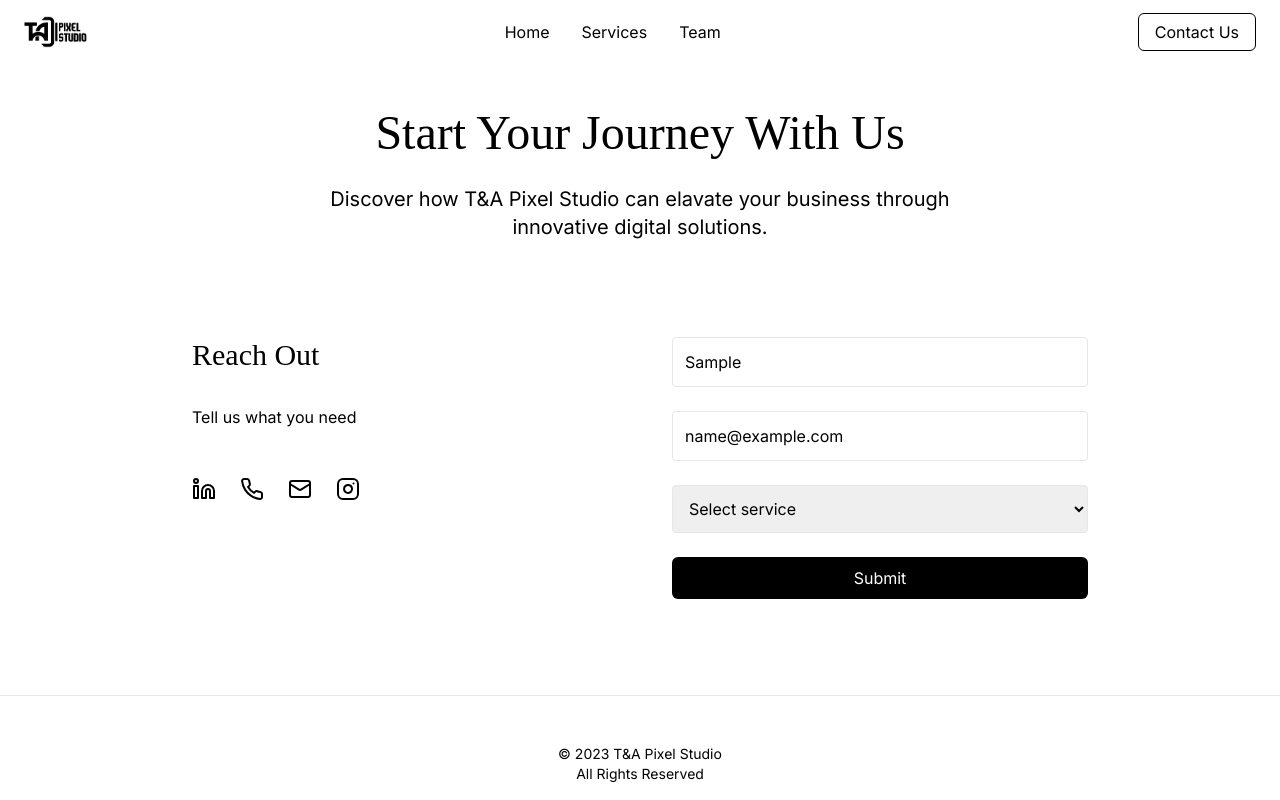
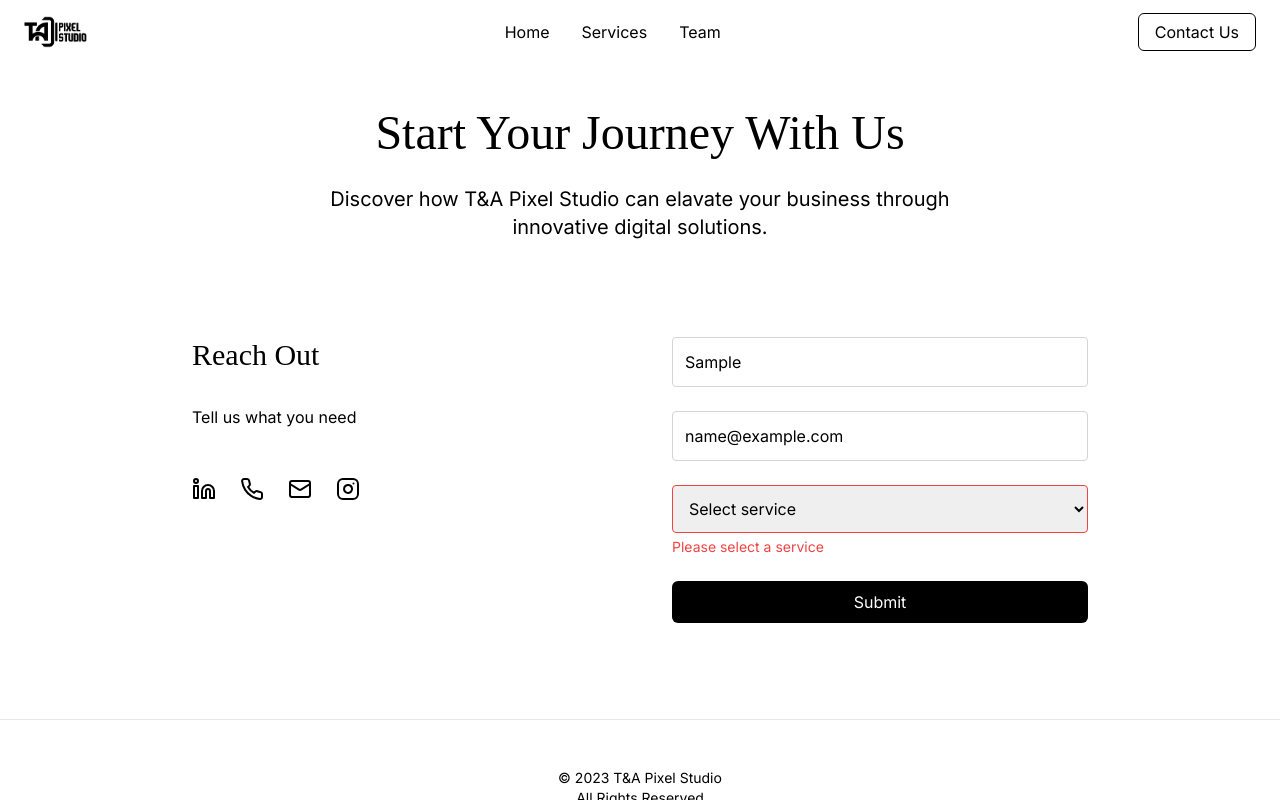
Before and after one commit to TMoyo22/ta-pixel-studio, a React (Vite) app: page /contact in a window 1280 px wide. Both pictures are taken after typing "Sample", "name@example.com" into the empty fields and a click on the button "Submit". Shown: the part 383-1183 px from the top of the page. Built offline with nearby package versions, Linux system fonts and the light colour scheme; grey boxes are pictures that could not be loaded; a web font is replaced by a local one.

Commit message:
Updated ContactForm.tsx

```diff
--- a/package.json
+++ b/package.json
@@ -10,6 +10,7 @@
     "preview": "vite preview"
   },
   "dependencies": {
+    "dotenv": "^16.4.7",
     "lucide-react": "^0.344.0",
     "react": "^18.3.1",
     "react-dom": "^18.3.1",
--- a/src/components/contact/ContactForm.tsx
+++ b/src/components/contact/ContactForm.tsx
@@ -1,10 +1,16 @@
 import { useState } from 'react';
 import { Button } from '../ui/Button';
+import { X } from 'lucide-react';
 
 interface FormData {
   name: string;
   email: string;
   service: string;
+}
+
+interface Notification {
+  type: 'success' | 'error';
+  message: string;
 }
 
 export function ContactForm() {
@@ -14,40 +20,156 @@ export function ContactForm() {
     service: ''
   });
 
-  const handleSubmit = (e: React.FormEvent) => {
+  const [errors, setErrors] = useState<Partial<FormData>>({});
+  const [notification, setNotification] = useState<Notification | null>(null);
+
+  const validateForm = (): boolean => {
+    const newErrors: Partial<FormData> = {};
+
+    // Name validation - only letters and spaces
+    if (!formData.name.trim() || !/^[A-Za-z\s]+$/.test(formData.name)) {
+      newErrors.name = 'Please enter a valid name (letters only)';
+    }
+
+    // Email validation
+    const emailRegex = /^[^\s@]+@[^\s@]+\.[^\s@]+$/;
+    if (!formData.email.trim() || !emailRegex.test(formData.email)) {
+      newErrors.email = 'Please enter a valid email address';
+    }
+
+    // Service validation
+    if (!formData.service) {
+      newErrors.service = 'Please select a service';
+    }
+
+    setErrors(newErrors);
+    return Object.keys(newErrors).length === 0;
+  };
+
+  const clearForm = () => {
+    setFormData({
+      name: '',
+      email: '',
+      service: ''
+    });
+    setErrors({});
+  };
+
+  const handleSubmit = async (e: React.FormEvent) => {
     e.preventDefault();
-    console.log(formData);
+
+    if (!validateForm()) {
+      return;
+    }
+
+    try {
+      const response = await fetch('https://pixel-server-1.onrender.com', {
+        method: 'POST',
+        headers: { 'Content-Type': 'application/json' },
+        body: JSON.stringify(formData),
+      });
+
+      if (response.ok) {
+        setNotification({
+          type: 'success',
+          message: 'Message sent successfully!'
+        });
+        clearForm();
+      } else {
+        setNotification({
+          type: 'error',
+          message: 'Failed to send message.'
+        });
+      }
+    } catch (error) {
+      console.error('Error:', error);
+      setNotification({
+        type: 'error',
+        message: 'An error occurred while sending the message.'
+      });
+    }
   };
 
   return (
+    <div className="relative">
+      {notification && (
+        <div
+          className={`fixed top-4 right-4 p-4 rounded-lg shadow-lg z-50 flex items-center justify-between ${
+            notification.type === 'success' ? 'bg-black text-white' : 'bg-red-600 text-white'
+          }`}
+        >
+          <span>{notification.message}</span>
+          <button
+            onClick={() => setNotification(null)}
+            className="ml-4 hover:opacity-75"
+          >
+            <X size={20} />
+          </button>
+        </div>
+      )}
+
       <form onSubmit={handleSubmit} className="space-y-6">
+        <div>
           <input
             type="text"
             placeholder="Name"
-        className="w-full p-3 border rounded"
+            className={`w-full p-3 border rounded ${
+              errors.name ? 'border-red-500' : 'border-gray-300'
+            }`}
             value={formData.name}
-        onChange={(e) => setFormData({ ...formData, name: e.target.value })}
+            onChange={(e) => {
+              setFormData({ ...formData, name: e.target.value });
+              if (errors.name) setErrors({ ...errors, name: undefined });
+            }}
           />
+          {errors.name && (
+            <p className="mt-1 text-sm text-red-500">{errors.name}</p>
+          )}
+        </div>
+
+        <div>
           <input
             type="email"
             placeholder="Email"
-        className="w-full p-3 border rounded"
+            className={`w-full p-3 border rounded ${
+              errors.email ? 'border-red-500' : 'border-gray-300'
+            }`}
             value={formData.email}
-        onChange={(e) => setFormData({ ...formData, email: e.target.value })}
+            onChange={(e) => {
+              setFormData({ ...formData, email: e.target.value });
+              if (errors.email) setErrors({ ...errors, email: undefined });
+            }}
           />
+          {errors.email && (
+            <p className="mt-1 text-sm text-red-500">{errors.email}</p>
+          )}
+        </div>
+
+        <div>
           <select
-        className="w-full p-3 border rounded"
+            className={`w-full p-3 border rounded ${
+              errors.service ? 'border-red-500' : 'border-gray-300'
+            }`}
             value={formData.service}
-        onChange={(e) => setFormData({ ...formData, service: e.target.value })}
+            onChange={(e) => {
+              setFormData({ ...formData, service: e.target.value });
+              if (errors.service) setErrors({ ...errors, service: undefined });
+            }}
           >
             <option value="">Select service</option>
             <option value="web">Web Development</option>
             <option value="marketing">Digital Marketing</option>
             <option value="both">Both</option>
           </select>
+          {errors.service && (
+            <p className="mt-1 text-sm text-red-500">{errors.service}</p>
+          )}
+        </div>
+
         <Button type="submit" variant="primary" className="w-full">
           Submit
         </Button>
       </form>
+    </div>
   );
 }
```
Also changed, not shown: 2 other files (tests, documents, lock files or other folders). Lines whose indentation alone changed are shown as unchanged.
